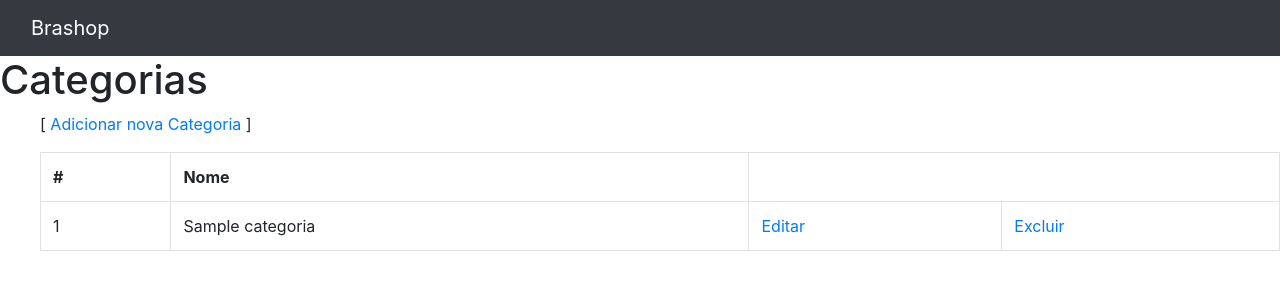
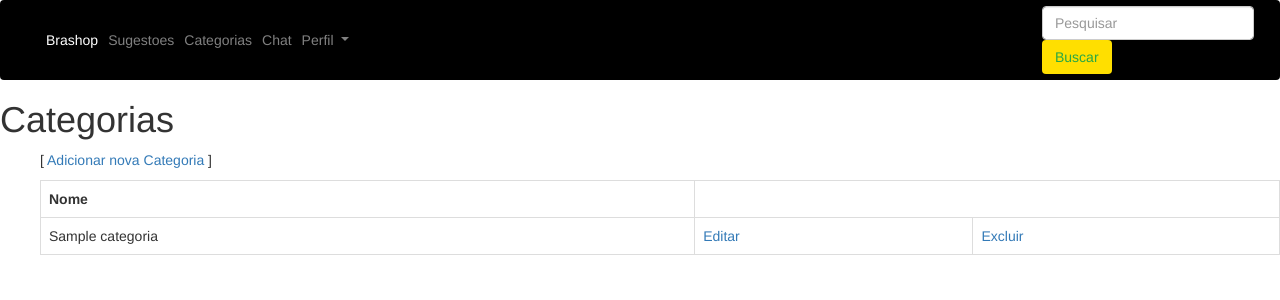
Before and after one commit to caiocesar04/projeto_integrador, a PHP site: template brashop/app/views/categorias/list.php in a window 1280 px wide. Shown: the top 300 px of the page. Run offline with PHP 8.4, Linux system fonts and the light colour scheme; the template is opened without the code that fills it: most values are stand-ins (such as "Sample title", 1, 10 or a date in 2020); some libraries are stand-ins or nearby versions.

Commit message:
Add files via upload

```diff
--- a/brashop/app/controllers/AnuncioController.php
+++ b/brashop/app/controllers/AnuncioController.php
@@ -118,6 +118,10 @@ class ControllerAnuncio{
 
     }
     private function deleteAnuncioById(){
+        @session_start();
+        if(!isset($_SESSION["usuario"])){
+            return $this->loadView("usuarios/formLogin.php", @$data, @$msg);
+          }
         $idParam = $_GET['id'];
         $anuncioRepository = new AnuncioRepository();
 
--- a/brashop/app/controllers/AvaliacaoController.php
+++ b/brashop/app/controllers/AvaliacaoController.php
@@ -104,6 +104,10 @@ class ControllerAvaliacao{
     }
 
     private function deleteAvaliacaoById(){
+        session_start();
+        if(!isset($_SESSION["usuario"])){
+            return $this->loadView("usuarios/formLogin.php", @$data, @$msg);
+          }
         $idParam = $_GET['id'];
         $avaliacaoRepository = new AvaliacaoRepository();
 
--- a/brashop/app/repository/UsuarioRepository.php
+++ b/brashop/app/repository/UsuarioRepository.php
@@ -57,7 +57,7 @@
         }
 
         public function findUsuariorByIdLogged(): array {
-            session_start();
+            @session_start();
             $query = "SELECT * FROM usuarios WHERE id = :id";
             $prepare = $this->conn->prepare($query);
             $prepare->bindValue(':id',@$_SESSION["usuario"]["id"]);
--- a/brashop/app/views/categorias/list.php
+++ b/brashop/app/views/categorias/list.php
@@ -8,13 +8,9 @@
 
 </head>
 <body>
-<nav class="navbar navbar-expand-lg navbar-dark bg-dark" >
-    <div class="container-fluid">
-  <a class="navbar-brand active" href="">Brashop</a>
-  <button class="navbar-toggler " type="button" data-bs-toggle="collapse" data-bs-target="dropdown-toggle" aria-controls="navbarNav" aria-expanded="false" aria-label="Toggle navigation">
-    <span class="navbar-toggler-icon"></span>
-  </button>
-  </nav>
+<?php
+include_once __DIR__ . "/../helpers/menuAdm.php";
+?>
 
 
     <h1> Categorias </h1>
@@ -22,14 +18,12 @@
     <ul>
       <td><table class = 'table table-hover-table-striped table-bordered'></td>
           <tr>
-          <th>#</th>
           <th>Nome</th>
 
           </tr>
         <?php foreach($data['categorias'] as $user): ?>
 
           <tr>
-          <td><?= $user['id'] ?></td>
           <td><?= $user['nome'] ?></td>
           <td><a href="./CategoriaController.php?action=edit&id=<?= $user['id'] ?>">Editar</a></td>
           <td><a href="javascript:confirmarExclusaoCategoria('<?= $user['nome'] ?>', <?= $user['id'] ?>)">Excluir</a></td>
--- a/brashop/app/views/helpers/menuAdm.php
+++ b/brashop/app/views/helpers/menuAdm.php
@@ -0,0 +1,45 @@
+<?php
+include_once __DIR__ . "/../helpers/mensagem.php";
+?>
+<script src="//ajax.googleapis.com/ajax/libs/jquery/1.11.0/jquery.min.js"></script>
+<script src="//netdna.bootstrapcdn.com/bootstrap/3.1.1/js/bootstrap.min.js"></script>
+<link rel="stylesheet" type="text/css" href="//netdna.bootstrapcdn.com/bootstrap/3.1.1/css/bootstrap.min.css">
+
+  <nav style="background-color: black;" class="navbar navbar-expand-lg navbar-dark">
+   <div class="container-fluid">
+   <button class="navbar-toggler" type="button" data-toggle="collapse" data-target="#navbarNavDropdown" aria-controls="navbarNavDropdown" aria-expanded="false" aria-label="Toggle navigation">
+    <span class="navbar-toggler-icon"></span>
+  </button>
+  <div class="collapse navbar-collapse" id="navbarNavDropdown">
+    <ul class="navbar-nav">
+      <li class="nav-item active">
+        <a class="nav-link" href="./UsuarioController.php?action=loadAdm">Brashop <span class="sr-only">(current)</span></a>
+      </li>
+      <li class="nav-item">
+        <a class="nav-link" href="./SugestaoController.php?action=findAll">Sugestoes</a>
+      </li>
+      <li class="nav-item">
+        <a class="nav-link" href="./CategoriaController.php?action=findAll">Categorias</a>
+      </li>
+      <li class="nav-item">
+        <a class="nav-link" href="./ChatController.php?action=findMensagemByUser">Chat</a>
+      </li>
+      <li class="nav-item dropdown">
+        <a class="nav-link dropdown-toggle" href="#" id="navbarDropdownMenuLink" data-toggle="dropdown" aria-haspopup="true" aria-expanded="false">
+          Perfil
+        </a>
+        <div class="dropdown-menu" aria-labelledby="navbarDropdownMenuLink">
+          <a class="dropdown-item" href="./AnuncioController.php?action=loadFormNew">Anunciar</a>
+          <a class="dropdown-item" href="./AnuncioController.php?action=findAll">Anuncios</a>
+          <a class="dropdown-item" href="./AnuncioController.php?action=findAnuncioByUser">Meus Anuncios</a>
+          <a class="dropdown-item" href="./UsuarioController.php?action=findUsuarioByIdLogged">Meus Dados</a>
+          <a class="dropdown-item" href="./UsuarioController.php?action=logout">Sair</a>
+        </div>
+      </li>
+    </ul>
+  </div>
+  <form action="./AnuncioController.php?action=findAnunciobyName" method="POST">
+      <input class="form-control mr-sm-2" type="search" placeholder="Pesquisar" name="nome"  aria-label="Pesquisar" required>
+      <button style = "background-color: #ffdf00;" class="btn btn-outline-success my-2 my-sm-0" type="submit">Buscar</button>
+    </form>
+</nav>
```
Also changed, not shown: brashop/app/controllers/UsuarioController.php (+1 -8 lines), brashop/app/views/anuncios/formCadastro.php (+11 -2 lines), brashop/app/views/anuncios/formEdita.php (+10 -1 lines), brashop/app/views/anuncios/list.php (+7 -2 lines), brashop/app/views/anuncios/meusAnuncios.php (+7 -3 lines), brashop/app/views/usuarios/chat.php (+10 -1 lines), brashop/app/views/usuarios/dadosUsuario.php (+10 -2 lines), brashop/app/views/usuarios/formEdita.php (+10 -1 lines), brashop/app/views/usuarios/homeAdm.php (+3 -46 lines), brashop/marketplace.sql (+2 -5 lines).
